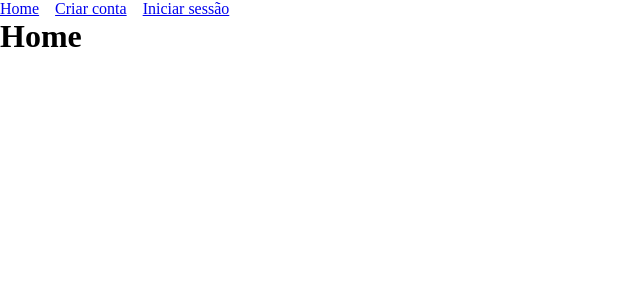
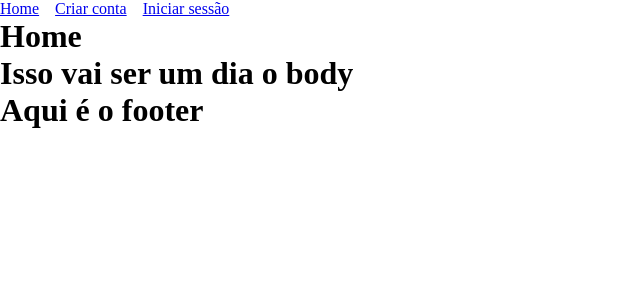
Before and after one commit to GabrielyPaz/projeto-integrador, a React (Vite) app: page / in a window 1280 px wide. Shown: the top 300 px of the page, without its empty margins (0-640 px from the left). Built offline with nearby package versions, Linux system fonts and the light colour scheme.

Commit message:
incluindo o footer dentro das rotas

```diff
--- a/src/App.jsx
+++ b/src/App.jsx
@@ -3,6 +3,7 @@ import Home from './pages/Home/Home';
 import Login from './pages/Login/Login';
 import Register from './pages/Register/Register';
 import Navbar from './Components/NavBar/Navbar';
+import Footer from './Components/Footer/Footer';
 
 
 function App() {
@@ -15,6 +16,7 @@ function App() {
         <Route path="/register" element={<Register />} />
         <Route path="/login" element={<Login />} />
       </Routes>
+      <Footer />
     </Router>
 
   );
--- a/src/Components/Footer/Footer.jsx
+++ b/src/Components/Footer/Footer.jsx
@@ -1,10 +1,12 @@
 //import styles from "./Footer.module.css";
 
-function Footer() {
-
+const Footer = () => {
     return (
     <>
+        <footer>
         <h1>Aqui é o footer</h1>
+        </footer>
+
     </>
     )
 
--- a/src/pages/Home/Home.jsx
+++ b/src/pages/Home/Home.jsx
@@ -1,3 +1,4 @@
+import Body from "../../Components/Body/Body";
 
 
 const Home = () => {
@@ -5,6 +6,7 @@ const Home = () => {
     return (
         <>
           <h1>Home</h1>
+          <Body />
 
         </>
       );
```
